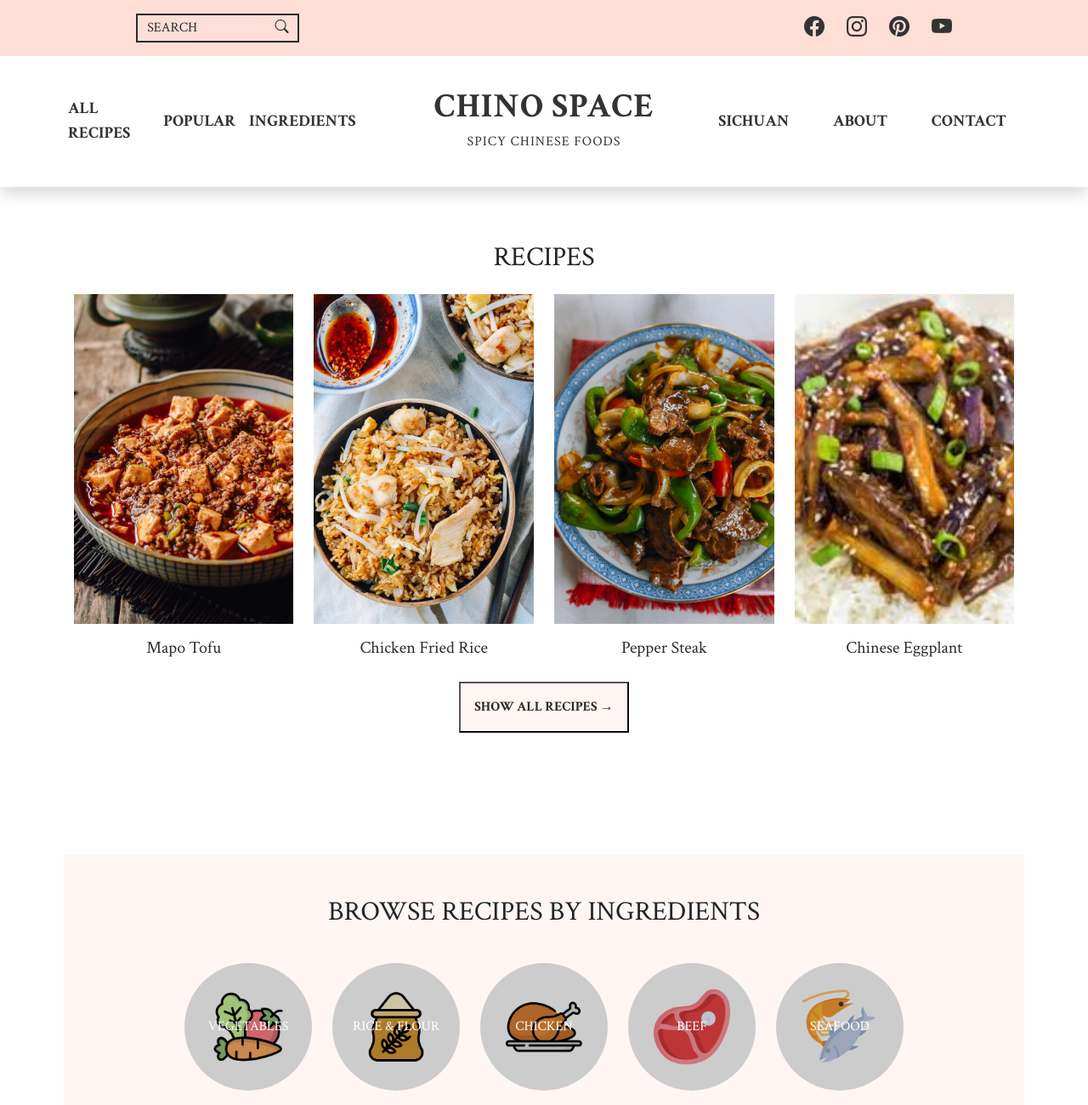
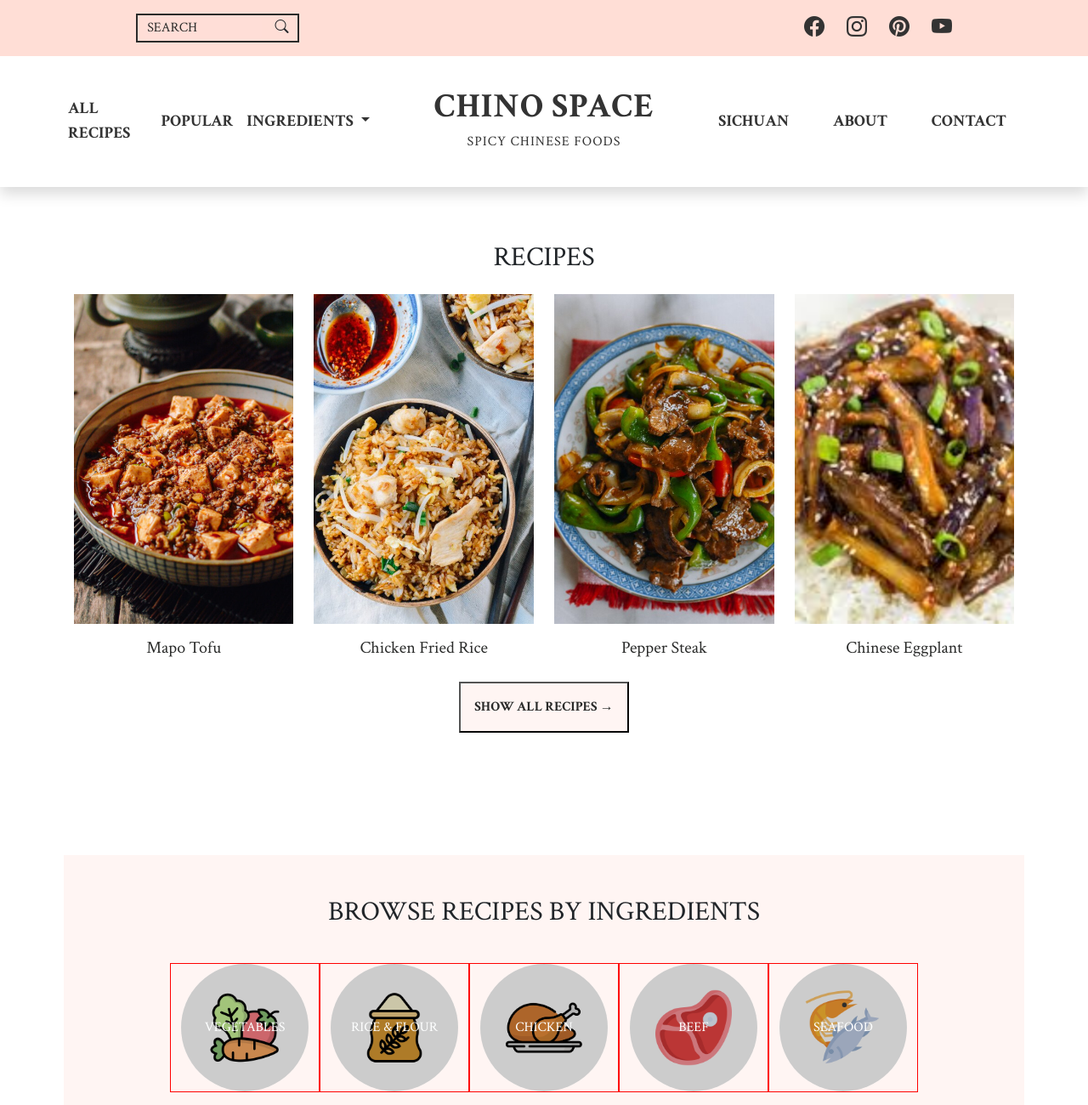
Before and after one commit to maryemmohiyuddin/recipe, a plain HTML site: page index.html in a window 1280 px wide. Shown: the top 1300 px of the page at 85% size. Drawn offline with nearby package versions, Linux system fonts and the light colour scheme.

Commit message:
added drop menu

```diff
--- a/css/styles.css
+++ b/css/styles.css
@@ -49,6 +49,20 @@ body {
 		transition: transform 0.25s ease; /* 1 second for a slower effect */
 	}
 	/* Center and rotate the logo */
+}
+
+.dropdown-toggle {
+	position: relative;
+}
+
+.dropdown {
+	position: absolute !important;
+	top: 0;
+}
+
+.dropdown > li > a:hover {
+	background-color: var(--secondary2);
+	transition: all 0.25s ease-in;
 }
 
 .navbar {
@@ -150,6 +164,16 @@ body {
 	/* border: 1px solid red; */
 	&:hover {
 		color: #ff6347;
+	}
+}
+
+#drop-down__title {
+	font-size: 1.2rem;
+	color: #333;
+	font-weight: 600;
+	&:hover {
+		color: #ff6347;
+		cursor: pointer;
 	}
 }
 
@@ -422,6 +446,7 @@ a {
 }
 
 .ingredients-container {
+	row-gap: 0.5rem;
 }
 
 .image-box {
@@ -475,6 +500,12 @@ a {
 	margin: 0; /* Removes default margin */
 	text-align: center; /* Centers the text */
 	text-transform: uppercase;
+}
+
+.circle-container {
+	border: 1px solid red;
+	display: flex;
+	justify-content: center;
 }
 
 .bg-image__wrapper {
@@ -568,7 +599,7 @@ a {
 	display: flex;
 	flex-direction: column;
 	align-items: center;
-	gap: 2rem;
+	gap: 1rem;
 }
 
 .list-box > li:hover {
--- a/index.html
+++ b/index.html
@@ -43,8 +43,26 @@
                     <li class="nav-item">
                         <a class="nav-link" href="#">POPULAR</a>
                     </li>
-                    <li class="nav-item">
+                    <!-- <li class="nav-item">
                         <a class="nav-link" href="#">INGREDIENTS</a>
+                    </li> -->
+                    <!-- Example single danger button -->
+                    <li style="position: relative;">
+                        <div class="dropdown-toggle" id="drop-down__title" data-bs-toggle="dropdown"
+                            aria-expanded="false">
+                            INGREDIENTS
+                        </div>
+                        <ul class="dropdown-menu dropdown">
+                            <li><a class="dropdown-item" href="#">VEGETABLES</a></li>
+                            <li><a class="dropdown-item" href="#">BEEF</a></li>
+                            <li><a class="dropdown-item" href="#"> BEEF</a></li>
+                            <li><a class="dropdown-item" href="#"> POULTRY & CHICKEN</a></li>
+                            <li><a class="dropdown-item" href="#"> SEAFOOD</a></li>
+                            <!-- <li><a class="dropdown-item" href="#">Separated link</a></li> -->
+                            <!-- <li>
+                                <hr class="dropdown-divider">
+                            </li> -->
+                        </ul>
                     </li>
 
                 </ul>
@@ -78,6 +96,7 @@
     </header>
     <main class="container-fluid">
 
+        <!-- all recipes section -->
         <section class="text-center section-wrapper">
             <div class="row cards-header">
                 <!-- <div class="col"> -->
@@ -161,8 +180,8 @@
                 <div class="row">
                     <h2>Browse Recipes By ingredients</h2>
                 </div>
-                <div class="row ingredients-container">
-                    <div class="col">
+                <div class="row ingredients-container row-cols-1 row-cols-sm-2 row-cols-md-3 row-cols-lg-5">
+                    <div class="col circle-container">
                         <a href="#" style="width: max-content;">
                             <div class="image-box position-relative">
                                 <img src="./assets/images/ingredients/vegetable.png" alt="">
@@ -173,7 +192,7 @@
                         </a>
                     </div>
 
-                    <div class="col">
+                    <div class="col circle-container">
                         <a href="#">
 
                             <div class="image-box position-relative">
@@ -185,7 +204,7 @@
                         </a>
                     </div>
 
-                    <div class="col">
+                    <div class="col circle-container">
                         <a href="#">
 
                             <div class="image-box position-relative">
@@ -196,7 +215,7 @@
                             </div>
                         </a>
                     </div>
-                    <div class="col">
+                    <div class="col circle-container">
                         <a href="#">
 
                             <div class="image-box position-relative">
@@ -208,7 +227,7 @@
                         </a>
                     </div>
 
-                    <div class="col">
+                    <div class="col circle-container">
                         <a href="#">
 
                             <div class="image-box position-relative">
```
